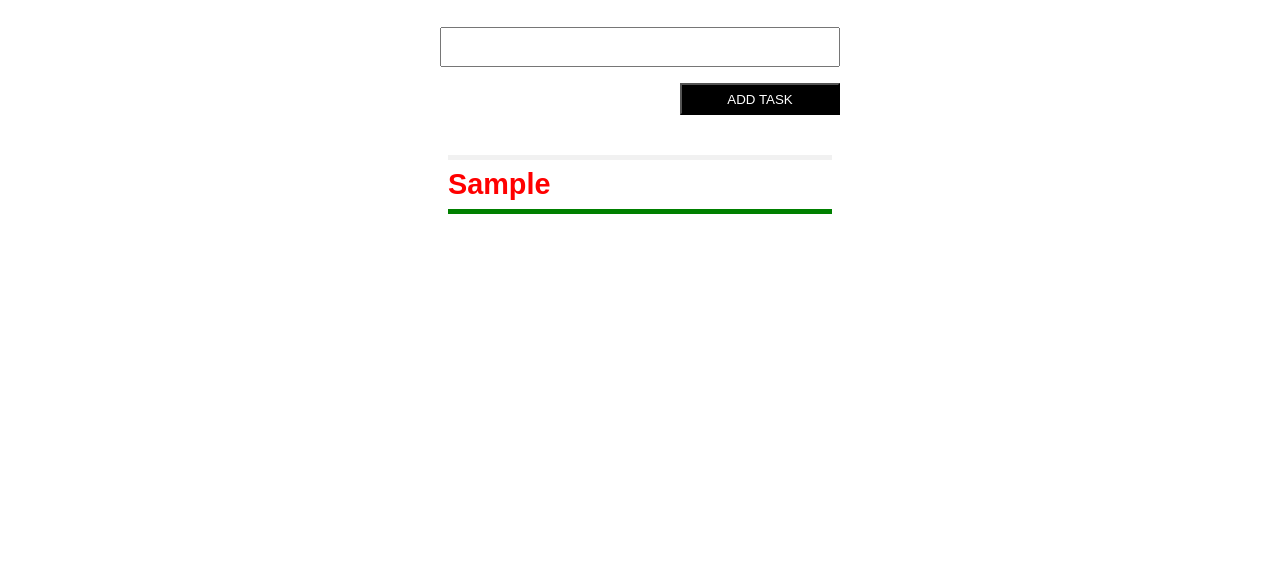
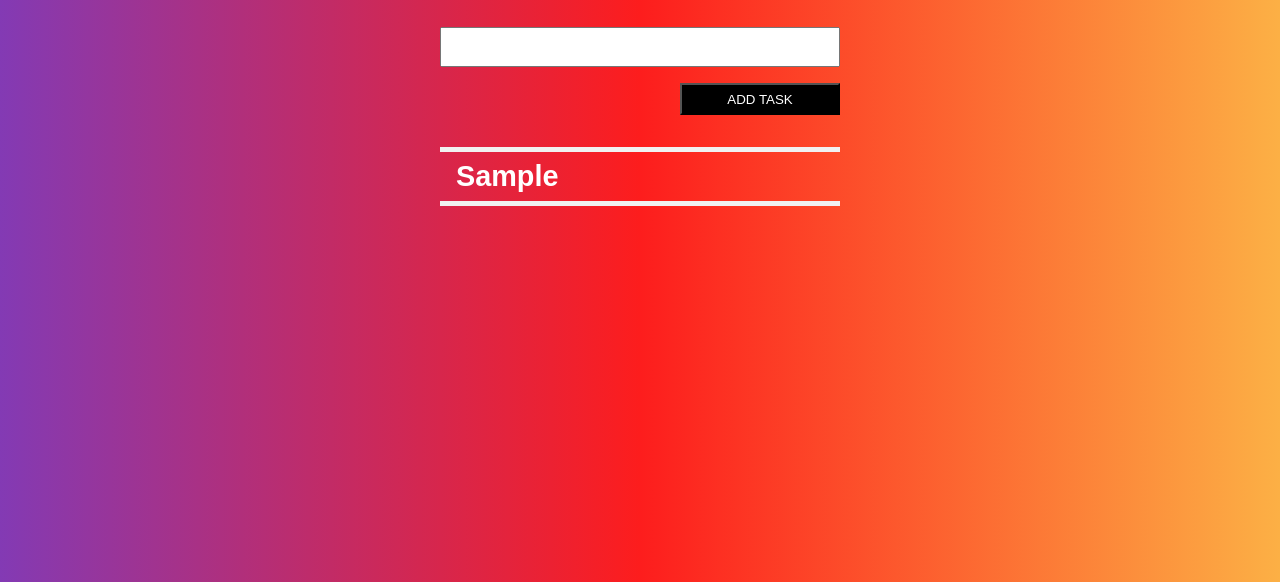
Before and after one commit to thechiefalone/thechiefalone.github.io, a plain HTML site: page todo-app/index.html in a window 1280 px wide. Both pictures are taken after typing "Sample" into the empty fields and a click on the button "ADD TASK". Shown: the part 218-800 px from the top of the page. Drawn offline with nearby package versions, Linux system fonts and the light colour scheme.

Commit message:
span is added inside todoItem

```diff
--- a/todo-app/main.css
+++ b/todo-app/main.css
@@ -6,6 +6,11 @@
 
 html{
     font-size: 62,5%;
+}
+
+body{
+    background: rgb(131,58,180);
+    background: linear-gradient(90deg, rgba(131,58,180,1) 0%, rgba(253,29,29,1) 50%, rgba(252,176,69,1) 100%);
 }
 
 .main-container{
@@ -46,10 +51,12 @@ html{
 }
 
 .todo__item{
-    color: red;
+    color: #fff;
     font-size: 1.8rem;
     font-weight: 700;
-    padding: 0.5rem;
+}
+.todo__item span{
+    padding-left: 1rem;
 }
 
 .todo__item::before{
@@ -66,6 +73,6 @@ html{
     display: flex;
     width:100%;
     height: 0.3rem;
-    background-color: green;
+    background-color: #f1f1f1;
     margin-top: 0.5rem;
 }
--- a/todo-app/main.js
+++ b/todo-app/main.js
@@ -14,12 +14,15 @@ todoInput.addEventListener("keyup", (e) => {
 function addTodo(){
     let todoItem = document.createElement("p");
     todoItem.classList.add("todo__item");
-    todoItem.innerText = todoInput.value;
+    let todoItemSpan = document.createElement("span");
+    todoItem.appendChild(todoItemSpan);
+    todoItemSpan.innerText = todoInput.value;
 
     todoList.appendChild(todoItem);
 
     if(todoInput.value === ""){
         swal("Please enter a task !!!");
+        todoList.removeChild(todoItem);
     }else{
         todoInput.value = "";
     }
```
